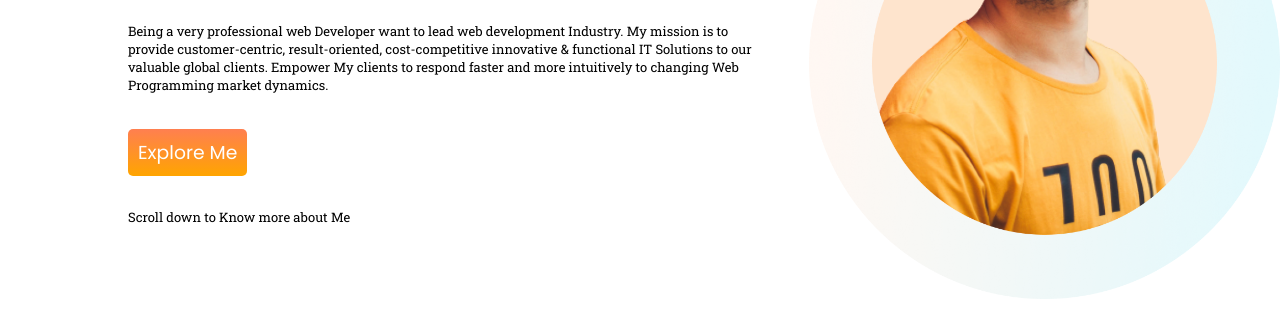
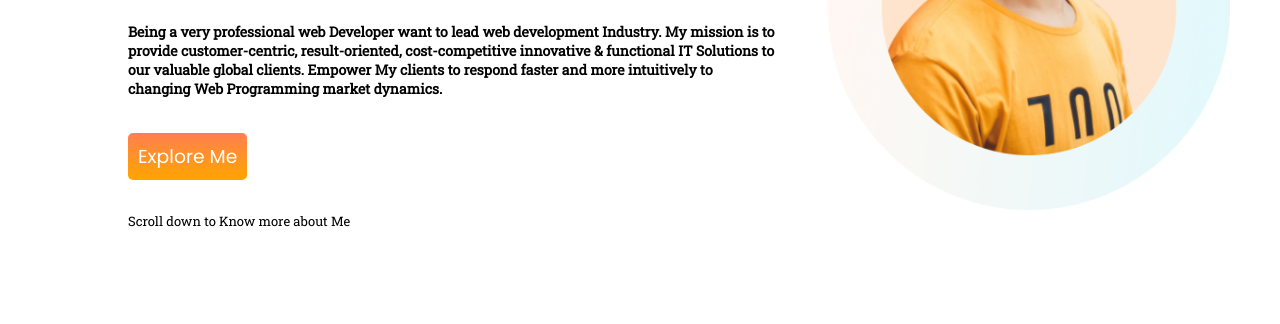
Before and after one commit to Kayume8325/devportfolio, a plain HTML site: page index.html in a window 1280 px wide. Shown: the part 290-614 px from the top of the page. Drawn offline with Linux system fonts and the light colour scheme.

Commit message:
webportfolio

```diff
--- a/index.html
+++ b/index.html
@@ -20,7 +20,8 @@
         <div class="div1">
             <h1 id="design1">Stay Focus on</h1>
             <h1 id="design1"><span class="color1">Mission 2022</span></h1><br>
-            <p>Being a very professional web Developer want to lead web development Industry. My mission is to provide
+            <p class="first-p">Being a very professional web Developer want to lead web development Industry. My mission
+                is to provide
                 customer-centric, result-oriented, cost-competitive innovative & functional IT Solutions to our valuable
                 global clients. Empower My clients to respond faster and more intuitively to changing Web Programming
                 market dynamics.
--- a/style.css
+++ b/style.css
@@ -68,10 +68,16 @@ a{
     padding-left: 1%;
 }
 
+.first-p{
+    font-weight: 700;
+    font-size: 14px;
+}
+
 .img1 img{
     width: 100%;
     padding-left: 10%;
     margin-top:-140px;
+    padding-right: 10%;
 }
 .topside{
     display: flex;
```
